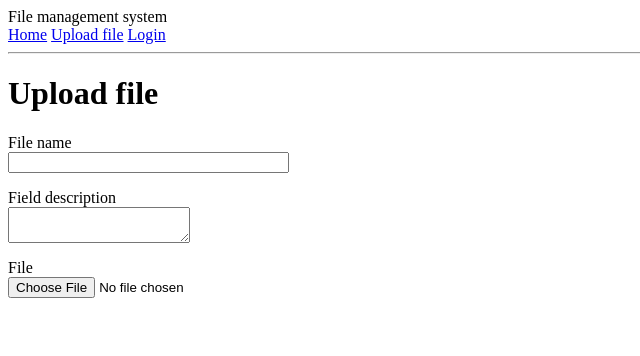
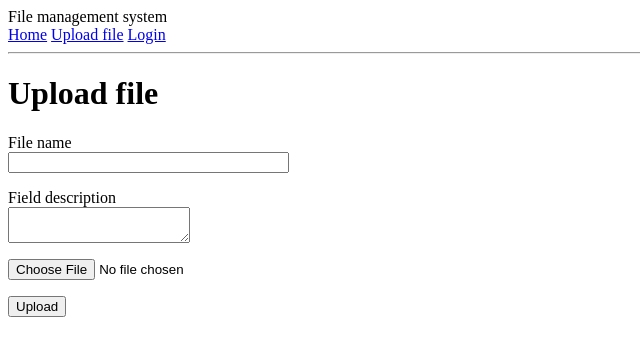
Before and after one commit to sarnaizgarcia/my_file_manager, a Flask app: page /upload in a window 1280 px wide. Shown: the top 356 px of the page, without its empty margins (0-640 px from the left). Run offline with Flask 2, Linux system fonts and the light colour scheme; some libraries are stand-ins or nearby versions.

Commit message:
Upload button added

```diff
--- a/app/forms.py
+++ b/app/forms.py
@@ -38,3 +38,4 @@ class UploadForm(FlaskForm):
                                 Length(min=0, max=140)])
     file = FileField(validators=[FileRequired(),
                                  FileAllowed(['jpg', 'png', 'pdf', 'txt', 'py', 'doc'])])
+    submit = SubmitField('Upload')
--- a/app/routes.py
+++ b/app/routes.py
@@ -72,6 +72,7 @@ def upload():
     if form.validate_on_submit():
         f = form.file.data
         filename = secure_filename(form.file_name.data)
-        f.save(os.path.join(app.instance_path, 'uploaded_files', filename))
+        f.save(os.path.join(os.path.abspath(
+            os.path.dirname(__file__)), 'files', filename))
         return redirect(url_for('index'))
     return render_template('upload.html', form=form)
--- a/app/templates/upload.html
+++ b/app/templates/upload.html
@@ -17,11 +17,11 @@
     {% endfor %}
   </p>
   <p>
-    {{ form.file.label }}<br />
     {{ form.file(size=20) }}<br />
     {% for error in form.file.errors %}
     <span style="color: red;">[{{ error }}]</span>
     {% endfor %}
   </p>
+  <p>{{ form.submit() }}</p>
 </form>
 {% endblock %}
```
Also changed, not shown: 1 other file.
